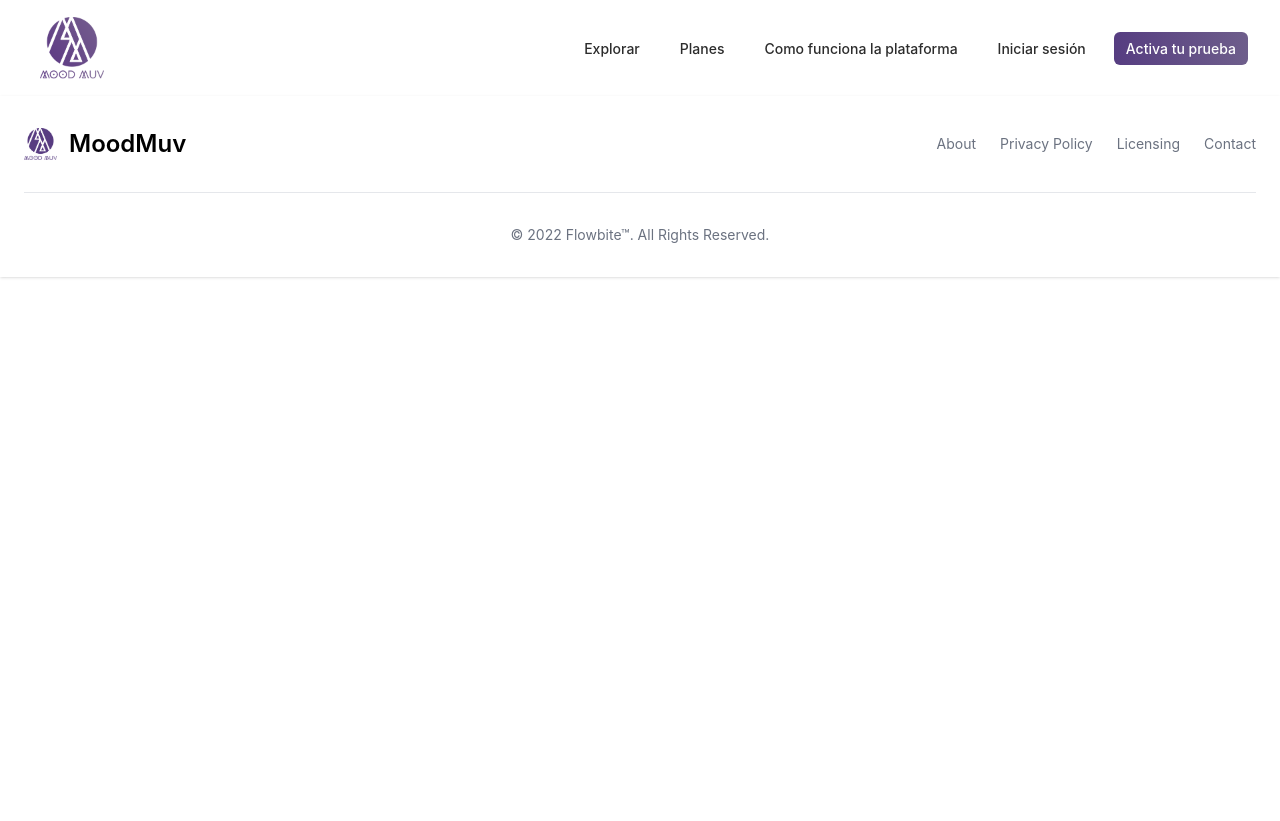
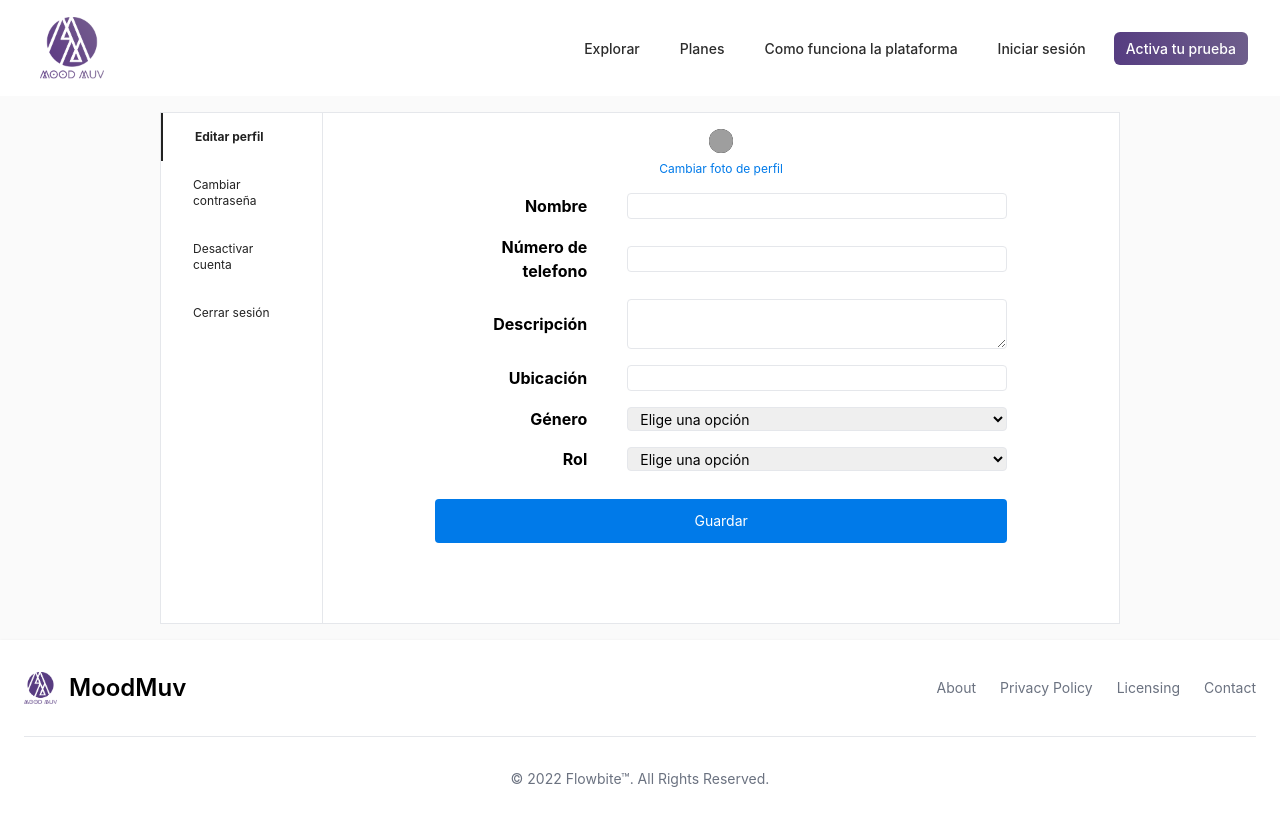
Before and after one commit to kaizuser/Moodmuv, a React app in the folder frontend/vite-project/: page /profile/settings in a window 1280 px wide. Before the commit the page ends 800 px from the top, so only its background shows below. Built offline with nearby package versions, Linux system fonts and the light colour scheme; grey boxes are pictures that could not be loaded; the HTML template or start-up script is replaced by a standard one.

Commit message:
maqueta configuración de perfil

```diff
--- a/frontend/vite-project/src/App.tsx
+++ b/frontend/vite-project/src/App.tsx
@@ -7,6 +7,7 @@ import ForgotPassword from './components/pages/ForgotPassword'
 import Explore from './components/pages/explorar/Explore'
 import Footer from './components/generales/Footer'
 import Profile from './components/pages/login/Profile'
+import ProfileSettings from './components/pages/login/settings/ProfileSettings'
 import './styles.css'
 
 //UTILITIES
@@ -41,6 +42,9 @@ function App(props:any) {
 			      <Route path='/signIn' element={<SignIn/>} ></Route>
 			      <Route path='/signUp' element={<SignUp/>}></Route>
 			      <Route path='/forgotPass' element={<ForgotPassword/>}></Route>
+			      <Route path='/profile/settings' element={<ProfileSettings/>}></Route>
+			      <Route path='/profile/settings/password' element={<ProfileSettings/>}></Route>
+			      <Route path='/profile/settings/desactive' element={<ProfileSettings/>}></Route>
 		      </Routes>
 		      <Footer/>
 	      </Router>
--- a/frontend/vite-project/src/components/pages/login/Profile.tsx
+++ b/frontend/vite-project/src/components/pages/login/Profile.tsx
@@ -1,6 +1,16 @@
-import React from "react";
+import { useState } from "react";
 import CarouselCards from "./CarouselCards";
+import { useDispatch, useSelector } from "react-redux";
+import { Link } from 'react-router-dom'
 const Profile = () => {
+
+  interface userType {
+    id: string;
+    email: string;
+  }
+
+  let user: userType = useSelector((store) => store.userReducer.currentUser);
+
   return (
     <>
       <div className="bg-[#F3F3F3] min-h-screen flex flex-col justify-center items-center">
@@ -14,7 +24,31 @@ const Profile = () => {
               className="w-40 rounded-full -translate-y-16"
               src="https://demos.creative-tim.com/notus-js/assets/img/team-2-800x800.jpg"
             />
-            <div></div>
+            {
+              user ? <div className="flex gap-4 items-center">
+              <Link
+                to={"/profile/settings"}
+                className="text-white bg-purple-700 hover:bg-purple-800 focus:outline-none focus:ring-4 focus:ring-purple-300 font-medium rounded-full flex gap-2 text-sm px-5 py-2.5 text-center mb-2 dark:bg-purple-600 dark:hover:bg-purple-700 dark:focus:ring-purple-900"
+              >
+                <p>Editar</p>
+                <svg
+                  xmlns="http://www.w3.org/2000/svg"
+                  fill="none"
+                  viewBox="0 0 24 24"
+                  stroke-width="1.5"
+                  stroke="currentColor"
+                  className="w-5 h-5"
+                >
+                  <path
+                    stroke-linecap="round"
+                    stroke-linejoin="round"
+                    d="M16.862 4.487l1.687-1.688a1.875 1.875 0 112.652 2.652L6.832 19.82a4.5 4.5 0 01-1.897 1.13l-2.685.8.8-2.685a4.5 4.5 0 011.13-1.897L16.863 4.487zm0 0L19.5 7.125"
+                  />
+                </svg>
+              </Link>
+            </div> : ""
+            }
+
           </div>
           <h2 className="font-bold text-4xl text-[#222]">Jenna Stones</h2>
           {/* Ubicación */}
--- /dev/null
+++ b/frontend/vite-project/src/components/pages/login/settings/ProfileSettings.tsx
@@ -0,0 +1,116 @@
+import React, { useState } from "react";
+import { Link } from "react-router-dom";
+
+const ProfileSettings = () => {
+  const [name, setName] = useState("")
+  const [ubi, setUbi] = useState("")
+  const [type, setType] = useState("")
+  const [num, setNum] = useState("")
+  const [gender, setGender] = useState("")
+  const [desc, setDesc] = useState("")
+  let userObject = {
+    type,
+    name,
+    img: "",
+    ubi,
+    num,
+    gender,
+    desc
+  }
+  console.log(userObject.name)
+  return (
+    <div className="w-full h-full bg-[#fafafa] py-4 min-h-4">
+      <div className="m-auto border w-3/4 min-h-96 bg-white flex items-start">
+        <div className="min-h-full w-52 border-r flex flex-col self-stretch">
+          <p className="w-full p-2 text-xs text-[#222] border-l-2 border-[#222] py-4 font-bold px-8">
+            Editar perfil
+          </p>
+          <Link
+            to={"/profile/settings/password"}
+            className="w-full p-2 text-xs text-[#222] py-4 px-8"
+          >
+            Cambiar contraseña
+          </Link>
+          <Link
+            to={"/profile/settings/desactive"}
+            className="w-full p-2 text-xs text-[#222] py-4 px-8"
+          >
+            Desactivar cuenta
+          </Link>
+          <p
+            onClick={() => console.log("chau")}
+            className="cursor-pointer w-full p-2 text-xs text-[#222] py-4 px-8"
+          >
+            Cerrar sesión
+          </p>
+        </div>
+        <form className="w-full px-28 pb-16 my-4 flex flex-col gap-4 min-h-4">
+          <fieldset className="flex flex-col gap-2 justify-center items-center">
+            <img className="rounded-full bg-black w-6 h-6" src="https://yt3.ggpht.com/ytc/AMLnZu835wtVeM6vGM_PkbU_Fvbma-sOcDD_aICc9-Ct=s48-c-k-c0x00ffffff-no-rj-mo" alt="" />
+            <p className="text-xs text-[#007AE9]">Cambiar foto de perfil</p>
+          </fieldset>
+          <fieldset className="flex gap-4 w-full flex-wrap">
+            <aside className="flex justify-end px-6 w-44 min-h-4">
+              <label className="font-bold  text-right self-center" htmlFor="">
+                Nombre
+              </label>
+            </aside>
+            <input onChange={(e)=>setName(e.target.value)} className="border grow rounded px-2" type="text" name="" id="" />
+          </fieldset>
+          <fieldset className="flex gap-4 w-full flex-wrap">
+            <aside className="flex justify-end px-6 w-44 min-h-4">
+              <label className="font-bold  text-right self-center" htmlFor="">
+                Número de telefono
+              </label>
+            </aside>
+            <input onChange={(e)=>setNum(e.target.value)} className="border grow rounded px-2 self-center" type="text" name="" id="" />
+          </fieldset>
+          <fieldset className="flex gap-4 w-full flex-wrap">
+            <aside className="flex justify-end px-6 w-44 min-h-4">
+              <label className="font-bold  text-right self-center" htmlFor="">
+                Descripción
+              </label>
+            </aside>
+            <textarea onChange={(e)=> setDesc(e.target.value)} className="px-2 border grow rounded" name="textarea" ></textarea>
+          </fieldset>
+          <fieldset className="flex gap-4 w-full flex-wrap">
+            <aside className="flex justify-end px-6 w-44 min-h-4">
+              <label className="font-bold  text-right self-center" htmlFor="">
+                Ubicación
+              </label>
+            </aside>
+            <input onChange={(e)=>setUbi(e.target.value)} className="border grow rounded px-2" type="text" name="" id="" />
+          </fieldset>
+          <fieldset className="flex gap-4 w-full flex-wrap">
+            <aside className="flex justify-end px-6 w-44 min-h-4">
+              <label className="font-bold  text-right self-center" htmlFor="">
+                Género
+              </label>
+            </aside>
+            <select onChange={(e)=>setGender(e.target.value)} defaultValue="Elige una opción" className="text-sm border grow rounded px-2" id="">
+            <option value="Elige una opción" selected disabled hidden>Elige una opción</option>
+              <option value="Hombre">Hombre</option>
+              <option value="Mujer">Mujer</option>
+            </select>
+          </fieldset>
+
+          <fieldset className="flex gap-4 w-full flex-wrap">
+            <aside className="flex justify-end px-6 w-44 min-h-4">
+              <label className="font-bold  text-right self-center" htmlFor="">
+                Rol
+              </label>
+            </aside>
+            <select onChange={(e)=>setType(e.target.value)} defaultValue="Elige una opción" className="text-sm border grow rounded px-2" id="">
+            <option value="Elige una opción" selected disabled hidden>Elige una opción</option>
+              <option value="Hombre">Profesor</option>
+              <option value="Mujer">Alumno</option>
+            </select>
+          </fieldset>
+          <button className="rounded py-3 bg-[#007AE9] text-white mt-3 text-sm">Guardar</button>
+        </form>
+      </div>
+    </div>
+  );
+};
+
+export default ProfileSettings;
```
